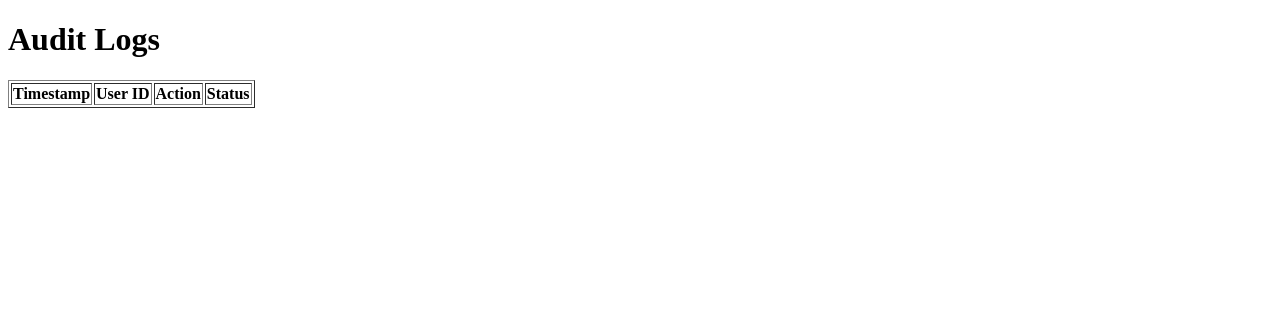
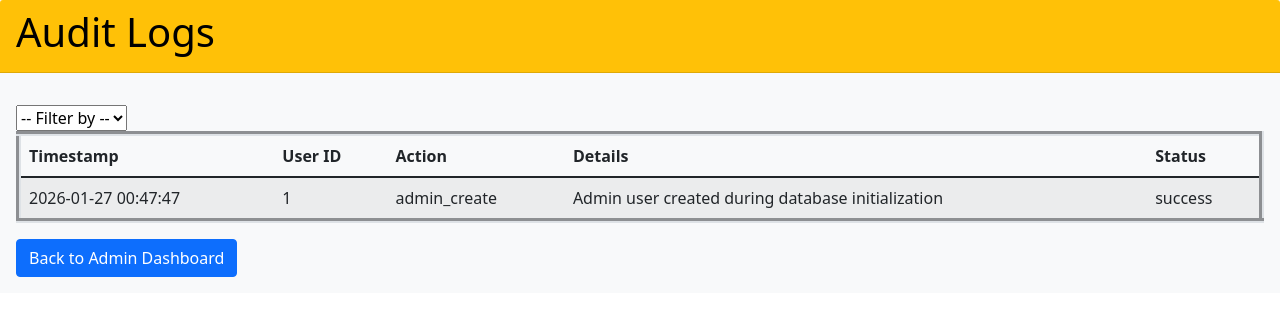
Before and after one commit to TheNoobyCuber/fyp_python, a Flask app: page /view_audit_logs in a window 1280 px wide. Shown: the top 316 px of the page. Run offline with Flask 3, Linux system fonts and the light colour scheme; data comes from the database, SQL or seed files in the repository; lists and menus that the app fills with data are empty; parts of the project's set-up code (start-up, migrations or seed data) failed here and were passed over.

Commit message:
audit logs and stuff

```diff
--- a/Desktop/capstone_new/app/routes.py
+++ b/Desktop/capstone_new/app/routes.py
@@ -531,7 +531,5 @@ def auditlog(user_id, action_type, details='', status='success'):
 
 @main.route('/view_audit_logs')
 def view_audit_logs():
-    user_id = session.get('user_id')
-    user = User.query.get(user_id)
-    logs = AuditLog.query.filter_by(user_id=user_id).order_by(AuditLog.timestamp.desc()).all()
-    return render_template('audit_logs.html', user=user, logs=logs)
+    logs = AuditLog.query.order_by(AuditLog.timestamp.desc()).all()
+    return render_template('audit_logs.html', logs=logs)
--- a/Desktop/capstone_new/app/templates/audit_logs.html
+++ b/Desktop/capstone_new/app/templates/audit_logs.html
@@ -3,16 +3,48 @@
 <head>
     <meta charset="UTF-8">
     <meta name="viewport" content="width=device-width, initial-scale=1.0">
+    <!-- Bootstrap CSS -->
+    <link href="https://cdn.jsdelivr.net/npm/bootstrap@5.1.3/dist/css/bootstrap.min.css" rel="stylesheet">
+    <!-- Bootstrap Icons -->
+    <link rel="stylesheet" href="https://cdn.jsdelivr.net/npm/bootstrap-icons@1.11.1/font/bootstrap-icons.css">
+    <!-- Bootstrap JS Bundle -->
+    <script src="https://cdn.jsdelivr.net/npm/bootstrap@5.1.3/dist/js/bootstrap.bundle.min.js"></script>
     <title>Audit Logs</title>
 </head>
 <body>
+    {% with messages = get_flashed_messages(with_categories=true) %}
+        {% if messages %}
+            {% for category, message in messages %}
+                <div class="alert alert-{{ category }} alert-dismissible fade show" role="alert">
+                    {{ message }}
+                    <button type="button" class="btn-close" data-bs-dismiss="alert" aria-label="Close"></button>
+                </div>
+            {% endfor %}
+        {% endif %}
+    {% endwith %}
+    <div class="card-shadow mb-4 bg-light">
+        <div class="card-header bg-warning text-black mb-3">
             <h1>Audit Logs</h1>
-    <table border="1">
+        </div>
+        <div class="card-body mb-0 bg-light">
+            <select name="user_id" id="user_id">
+                {% for log in logs %}
+                    {% if log %}
+                        <option value="">-- Filter by --</option>
+                        <option value="{{ log.user_id }}">User ID</option>
+                        <option value="{{ log.timestamp }}">Timestamp</option>
+                        <option value="{{ log.action_type }}">Action Type</option>
+                        <option value="{{ log.status }}">Status</option>
+                    {% endif %}
+                {% endfor %}
+            </select>
+            <table border="5" class="table table-striped">
             <thead>
                 <tr>
                     <th>Timestamp</th>
                     <th>User ID</th>
                     <th>Action</th>
+                    <th>Details</th>
                     <th>Status</th>
                 </tr>
             </thead>
@@ -21,12 +53,17 @@
                 <tr>
                     <td>{{ log.timestamp }}</td>
                     <td>{{ log.user_id }}</td>
-                <td>{{ log.action }}</td>
+                    <td>{{ log.action_type }}</td>
+                    <td>{{ log.details }}</td>
                     <td>{{ log.status }}</td>
                 </tr>
                 {% endfor %}
             </tbody>
+        </div>
         </table>
+        <a href="{{ url_for('main.admin') }}" class="btn btn-primary">Back to Admin Dashboard</a>
+    </div>
+
 
 </body>
 </html>
--- a/Desktop/capstone_new/app/templates/files.html
+++ b/Desktop/capstone_new/app/templates/files.html
@@ -4,7 +4,7 @@
     <meta charset="UTF-8">
     <meta name="viewport" content="width=device-width, initial-scale=1.0">
     <title>Hello</title>
-<!-- Bootstrap CSS -->
+    <!-- Bootstrap CSS -->
     <link href="https://cdn.jsdelivr.net/npm/bootstrap@5.1.3/dist/css/bootstrap.min.css" rel="stylesheet">
     <!-- Bootstrap Icons -->
     <link rel="stylesheet" href="https://cdn.jsdelivr.net/npm/bootstrap-icons@1.11.1/font/bootstrap-icons.css">
@@ -28,7 +28,7 @@
         </div>
         <div class="card-body">
             <div class="table-responsive">
-            <h1>Hello, this is the view files page!</h1>
+            <h1>Hello, these are the files that you uploaded!</h1>
             <table class="table table-striped">
                 {% if files %}
                 <thead>
@@ -76,7 +76,7 @@
         </div>
         <div class="card-body">
             <div class="table-responsive">
-            <h1>Hello, this is the view files page!</h1>
+            <h1>Hello, these are the files that are shared to you!</h1>
             <table class="table table-striped">
                 {% if shared_files %}
                 <thead>
```
Also changed, not shown: Desktop/capstone_new/app/secure_uploads/2_20260120_155138_setup_docker.txt (deleted, +0 -9 lines), Desktop/capstone_new/app/templates/admin_dashboard.html (+11 -1 lines), Desktop/capstone_new/app/templates/login.html (+4 -4 lines), Desktop/capstone_new/app/templates/uploadfile.html (+11 -2 lines), 7 other files. Lines whose indentation alone changed are shown as unchanged.
